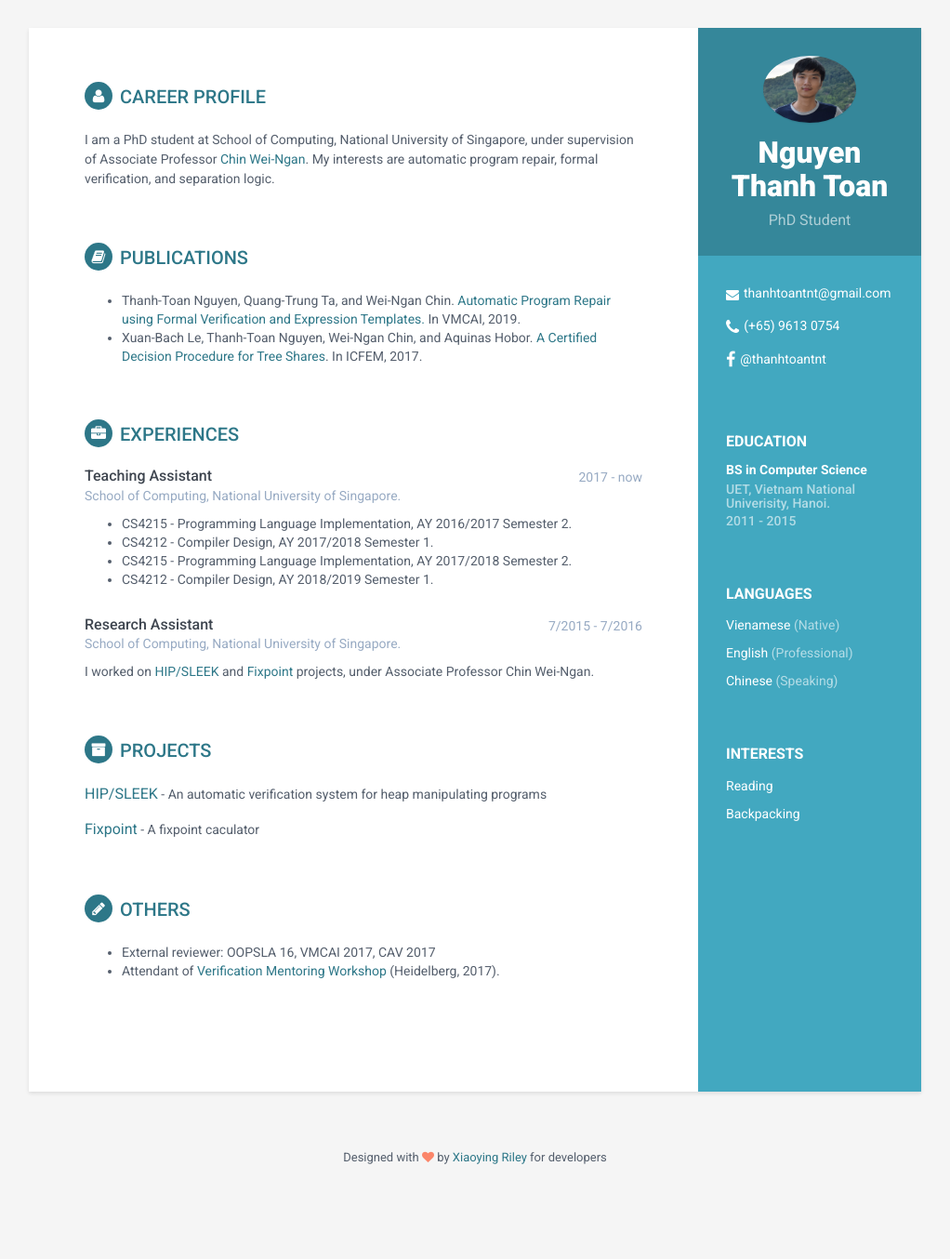
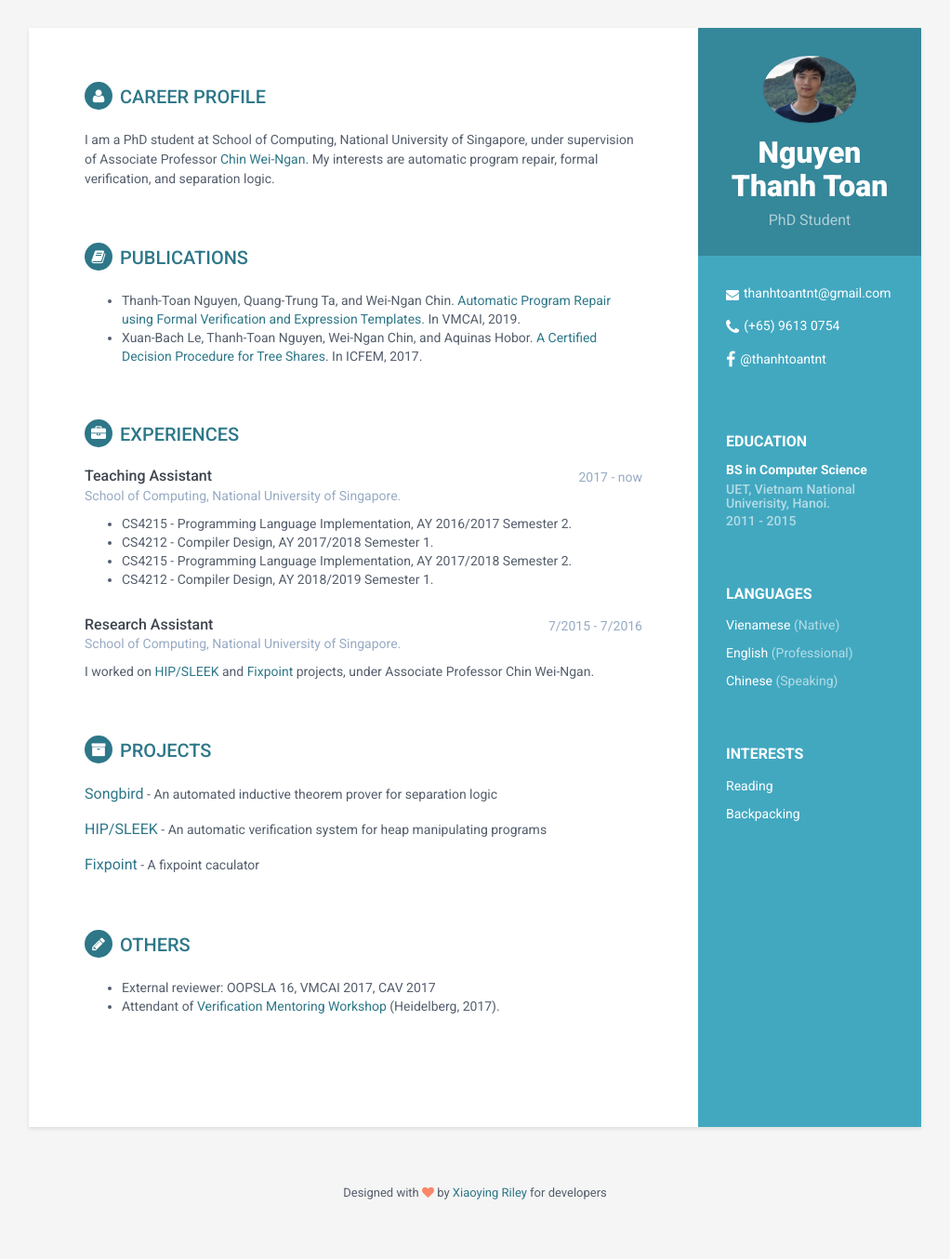
Before and after one commit to thanhtoantnt/thanhtoantnt.github.io, a Jekyll site: the page built from index.html, in a window 1280 px wide. Shown: the whole page at 93% size, without its empty margins (129-1151 px from the left). Built offline with Jekyll 4.4.1, drawn with Linux system fonts in a browser that asks for light colours; before the commit the page ends 1316 px from its top, so only the background shows below that.

Commit message:
update songbird

```diff
--- a/_includes/projects.html
+++ b/_includes/projects.html
@@ -1,10 +1,15 @@
 <section class="section projects-section">
-                <h2 class="section-title"><i class="fa fa-archive"></i>Projects</h2>
+    <h2 class="section-title"><i class="fa fa-archive"></i>Projects</h2>
 
-                <!-- <div class="intro">
-                     <p>List of my projects.</p>
-                     </div> -->
+    <!-- <div class="intro">
+         <p>List of my projects.</p>
+         </div> -->
 
+    <div class="item">
+        <span class="project-title"><a
+                                        href="https://songbird-prover.github.io/">Songbird</a></span>
+        - <span class="project-tagline">An automated inductive theorem prover for separation logic</span>
+    </div>
 
                 <div class="item">
                     <span class="project-title"><a href="http://loris-5.d2.comp.nus.edu.sg/hip/index.html">HIP/SLEEK</a></span> - <span class="project-tagline">An automatic verification system for heap manipulating programs</span>
```
